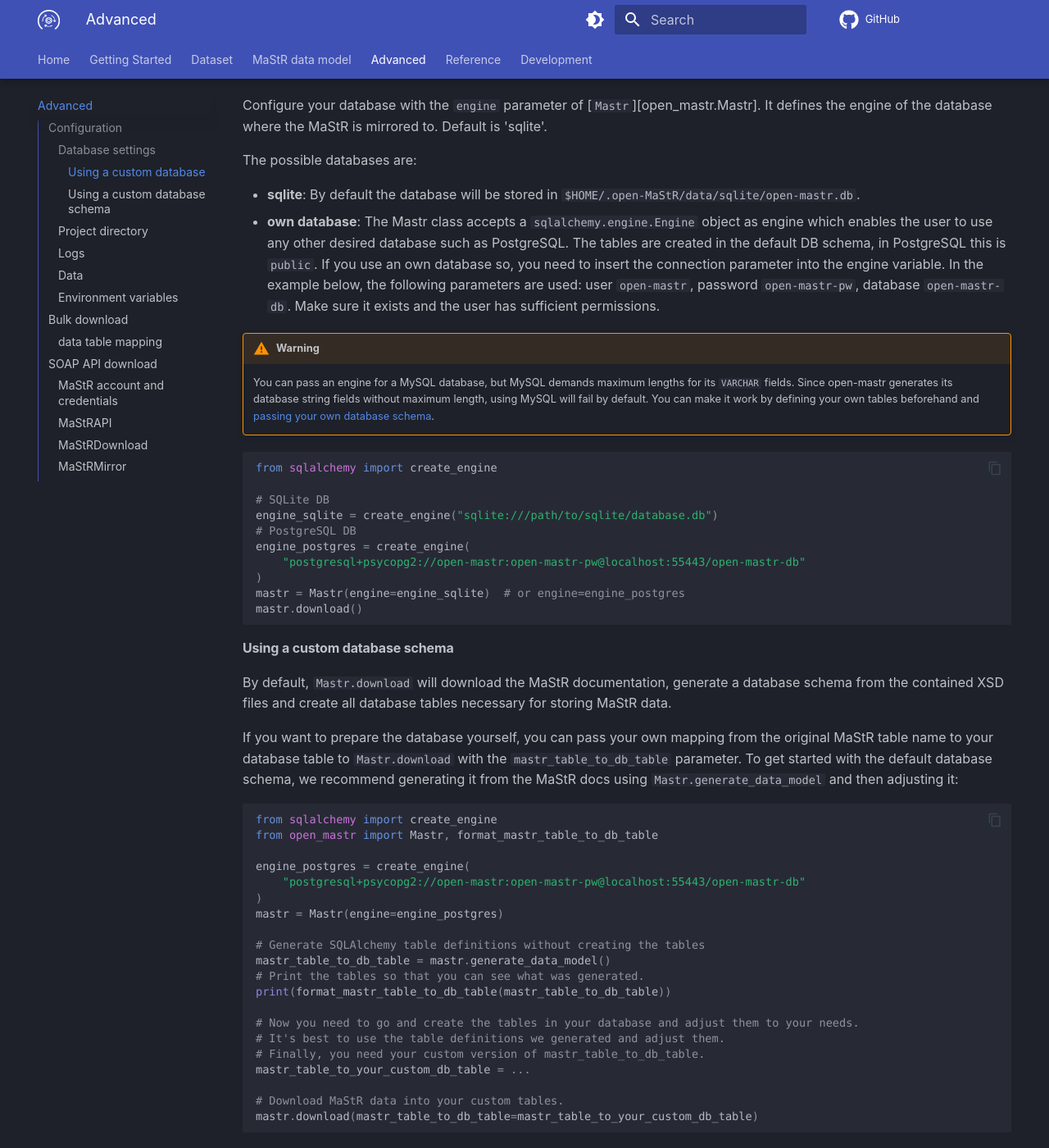
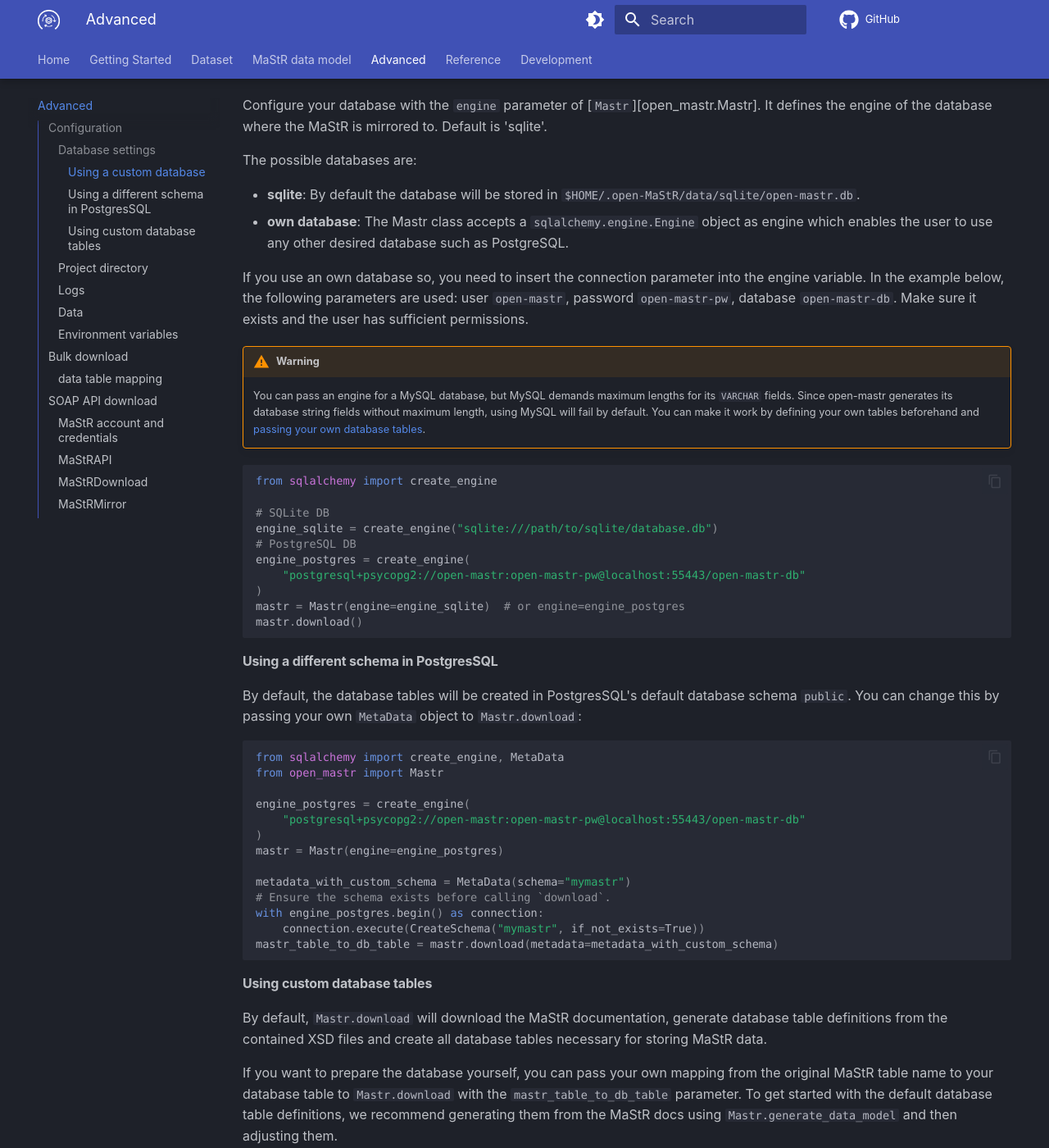
Before and after one commit to OpenEnergyPlatform/open-MaStR, an MkDocs documentation site: the page built from docs/advanced.md, in a window 1280 px wide and 1400 px high, scrolled down 367 px. Shown: the whole window at 82% size. Built offline with MkDocs 1.6.1 and Material for MkDocs 9.7.7, drawn with Linux system fonts in a browser that asks for light colours; comment, search, counter and statistics services are not loaded; some of the changed text lies outside the part shown.

Commit message:
Support postgres schema and clarify docs (#822) (#833)
* Fix bug where Postgres table schema wasn't respected

* Make it easier to create tables in other schema

* Clarify docs around custom schema and custom tables

* Add CHANGELOG entry

---------

Co-authored-by: Florian Kotthoff <74312290+FlorianK13@users.noreply.github.com>

````diff
--- a/docs/advanced.md
+++ b/docs/advanced.md
@@ -14,8 +14,8 @@ The possible databases are:
 
 * **sqlite**: By default the database will be stored in `$HOME/.open-MaStR/data/sqlite/open-mastr.db`.
 * **own database**: The Mastr class accepts a `sqlalchemy.engine.Engine` object as engine which enables the user to
-  use any other desired database such as PostgreSQL. The tables are created in the default DB schema, in PostgreSQL
-  this is `public`.
+  use any other desired database such as PostgreSQL.
+
   If you use an own database so, you need to insert the connection parameter into the engine variable. In the
   example below, the following parameters are used: user `open-mastr`, password `open-mastr-pw`, database
   `open-mastr-db`. Make sure it exists and the user has sufficient permissions.
@@ -23,7 +23,7 @@ The possible databases are:
 !!! warning MySQL needs special table definitions
     You can pass an engine for a MySQL database, but MySQL demands maximum lengths for its `VARCHAR` fields.
     Since open-mastr generates its database string fields without maximum length, using MySQL will fail by default.
-    You can make it work by defining your own tables beforehand and [passing your own database schema](#using-a-custom-database-schema).
+    You can make it work by defining your own tables beforehand and [passing your own database tables](#using-custom-database-tables).
 
 ```python
 from sqlalchemy import create_engine
@@ -38,18 +38,42 @@ mastr = Mastr(engine=engine_sqlite)  # or engine=engine_postgres
 mastr.download()
 ```
 
-#### Using a custom database schema
+#### Using a different schema in PostgresSQL
 
-By default, `Mastr.download` will download the MaStR documentation, generate a database schema from the contained XSD
+By default, the database tables will be created in PostgresSQL's default database schema `public`.
+You can change this by passing your own `MetaData` object to `Mastr.download`:
+
+```python
+from sqlalchemy import create_engine, MetaData
+from open_mastr import Mastr
+
+engine_postgres = create_engine(
+    "postgresql+psycopg2://open-mastr:open-mastr-pw@localhost:55443/open-mastr-db"
+)
+mastr = Mastr(engine=engine_postgres)
+
+metadata_with_custom_schema = MetaData(schema="mymastr")
+# Ensure the schema exists before calling `download`.
+with engine_postgres.begin() as connection:
+    connection.execute(CreateSchema("mymastr", if_not_exists=True))
+mastr_table_to_db_table = mastr.download(metadata=metadata_with_custom_schema)
+```
+
+#### Using custom database tables
+
+By default, `Mastr.download` will download the MaStR documentation, generate database table definitions from the contained XSD
 files and create all database tables necessary for storing MaStR data.
 
 If you want to prepare the database yourself, you can pass your own mapping from the original MaStR table name to your
 database table to `Mastr.download` with the `mastr_table_to_db_table` parameter.
-To get started with the default database schema, we recommend generating it from the MaStR docs using
-`Mastr.generate_data_model` and then adjusting it:
+To get started with the default database table definitions, we recommend generating them from the MaStR docs using
+`Mastr.generate_data_model` and then adjusting them.
+
+In this following example, we want to download only `EinheitenWind` (not `AnlagenEegWind`) and we only want the columns `EinheitMastrNummer`
+and `Bruttoleistung`:
 
 ```python
-from sqlalchemy import create_engine
+from sqlalchemy import create_engine, MetaData, Table, Column, String, Float
 from open_mastr import Mastr, format_mastr_table_to_db_table
 
 engine_postgres = create_engine(
@@ -58,30 +82,36 @@ engine_postgres = create_engine(
 mastr = Mastr(engine=engine_postgres)
 
 # Generate SQLAlchemy table definitions without creating the tables
-mastr_table_to_db_table = mastr.generate_data_model()
+mastr_table_to_db_table = mastr.generate_data_model(data=["wind"])
 # Print the tables so that you can see what was generated.
 print(format_mastr_table_to_db_table(mastr_table_to_db_table))
 
 # Now you need to go and create the tables in your database and adjust them to your needs.
 # It's best to use the table definitions we generated and adjust them.
 # Finally, you need your custom version of mastr_table_to_db_table.
-mastr_table_to_your_custom_db_table = ...
+metadata = MetaData()
+wind_units_table = Table(
+    "EinheitenWind",
+    metadata,
+    Column('EinheitMastrNummer', String(), primary_key=True, nullable=False, info={'original_name': 'EinheitMastrNummer', 'normalized_name': 'EinheitMastrNummer', 'english_name': 'unitMastrNumber'}),
+    Column('Bruttoleistung', Float(), info={'original_name': 'Bruttoleistung', 'normalized_name': 'Bruttoleistung', 'english_name': 'grossCapacity'}),
+)
+mastr_table_to_your_custom_db_table = {
+    "EinheitenWind": wind_units_table
+}
+wind_units_table.create(bind=engine_postgres)
 
 # Download MaStR data into your custom tables.
-mastr.download(mastr_table_to_db_table=mastr_table_to_your_custom_db_table)
+mastr.download(
+    mastr_table_to_db_table=mastr_table_to_your_custom_db_table
+    alter_database_tables=False,
+)
 ```
 
 When open-mastr encounters XML files in the MaStR download that have additional columns when compared to the database
 tables, it will issue `ALTER` statements to add the columns to the database on the fly. To avoid this and to instead
-skip the additional columns during import, you can pass the parameter `alter_database_tables=False`:
-
-```python
-# Download MaStR data into your custom tables.
-mastr.download(
-    mastr_table_to_db_table=mastr_table_to_your_custom_db_table,
-    alter_database_tables=False,
-)
-```
+skip the additional columns during import, you can pass the parameter `alter_database_tables=False`. We did this in
+the example above because we really only wanted the two columns `EinheitMastrNummer` and `Bruttoleistung`.
 
 ### Project directory
 
````
Also changed, not shown: CHANGELOG.md (+3 -1 lines), 2 other files.
